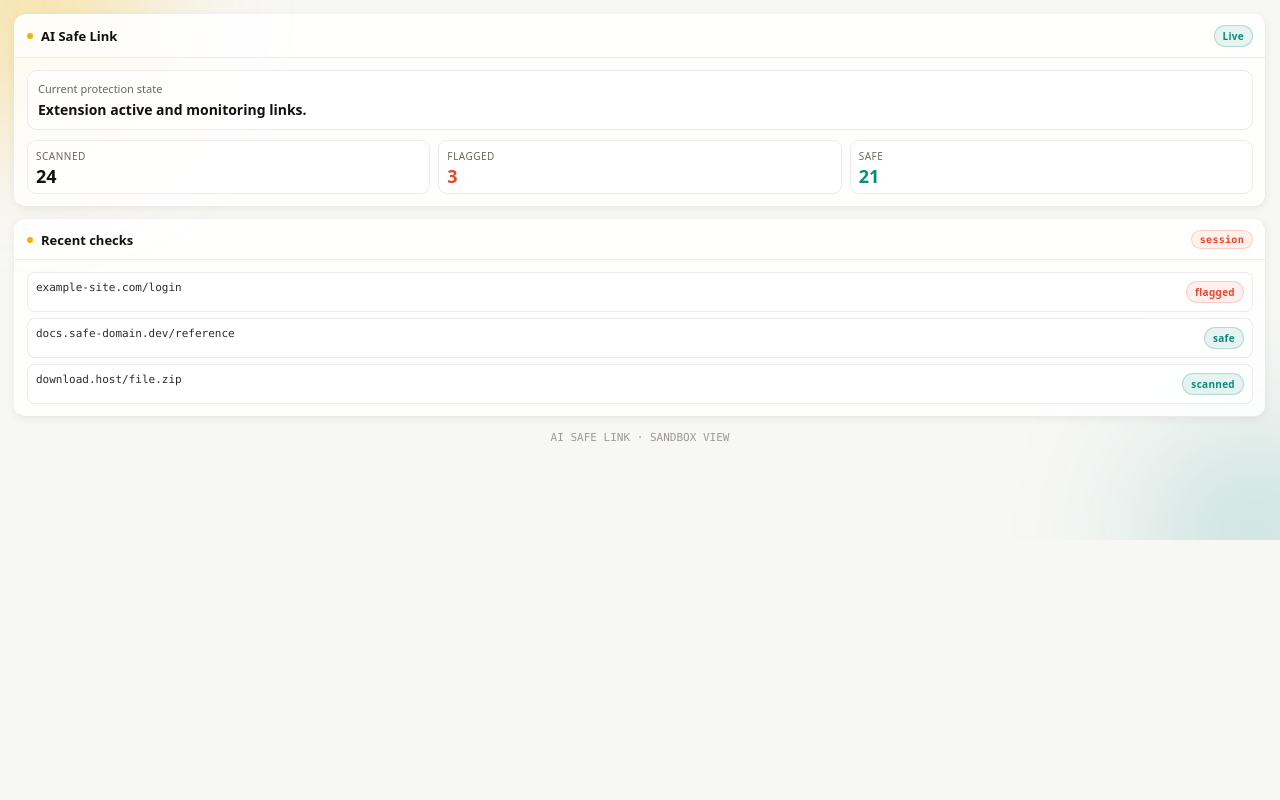
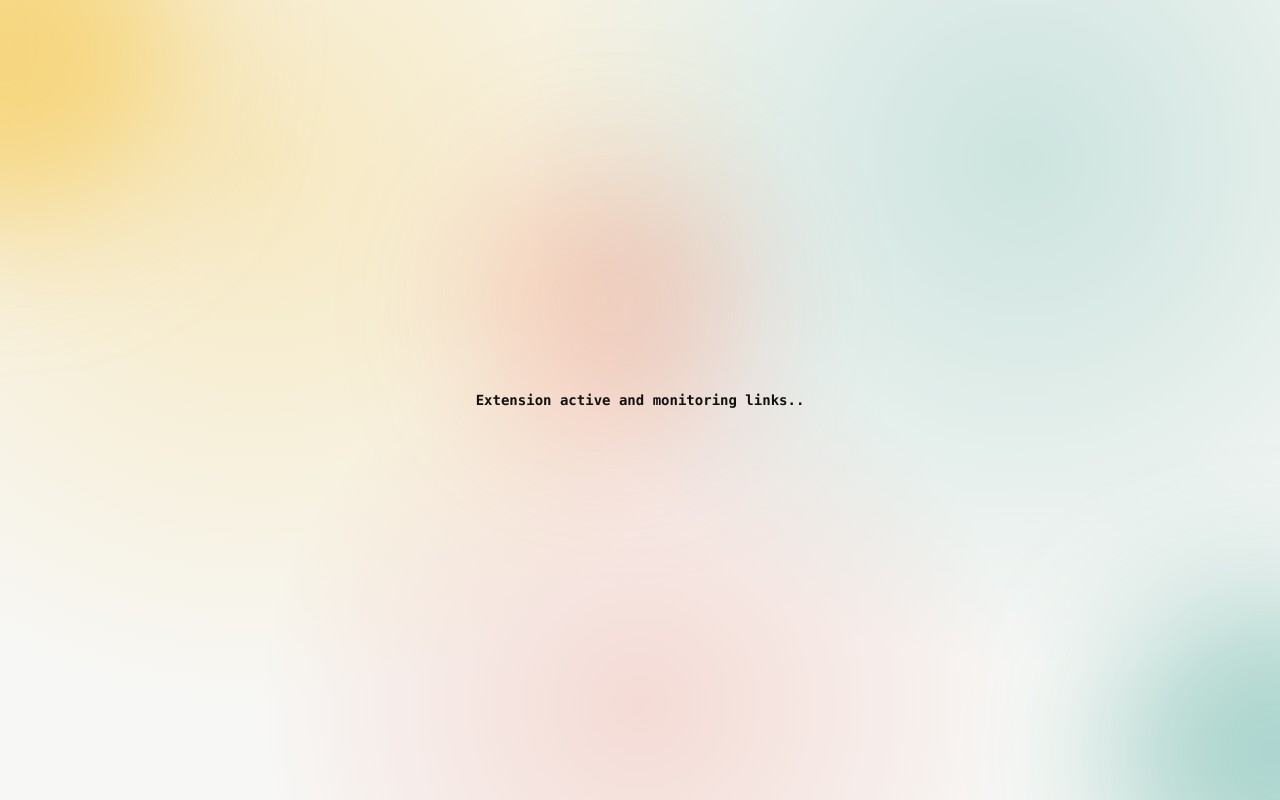
Before and after one commit to ClaraY05/hacktech-phishtank, a website with bundled scripts: page frontend/src/popup/popup.html in a window 1280 px wide. Built offline with nearby package versions, Linux system fonts and the light colour scheme.

Commit message:
added loading feature on analyzing

```diff
--- a/frontend/src/popup/index.ts
+++ b/frontend/src/popup/index.ts
@@ -1,44 +1,14 @@
 const statusEl = document.getElementById("status");
-const scannedCountEl = document.getElementById("scannedCount");
-const flaggedCountEl = document.getElementById("flaggedCount");
-const safeCountEl = document.getElementById("safeCount");
-const recentListEl = document.getElementById("recentList");
+if (statusEl) {
+  const variants = [
+    "Extension active and monitoring links.",
+    "Extension active and monitoring links..",
+  ];
+  let index = 0;
+  statusEl.textContent = variants[index];
 
-if (statusEl) {
-  statusEl.textContent = "Extension active and monitoring links.";
+  window.setInterval(() => {
+    index = (index + 1) % variants.length;
+    statusEl.textContent = variants[index];
+  }, 700);
 }
-
-if (scannedCountEl) {
-  scannedCountEl.textContent = "24";
-}
-
-if (flaggedCountEl) {
-  flaggedCountEl.textContent = "3";
-}
-
-if (safeCountEl) {
-  safeCountEl.textContent = "21";
-}
-
-if (recentListEl) {
-  recentListEl.innerHTML = `
-    <div class="item">
-      <div class="item-row">
-        <span class="item-url mono">example-site.com/login</span>
-        <span class="chip warn">flagged</span>
-      </div>
-    </div>
-    <div class="item">
-      <div class="item-row">
-        <span class="item-url mono">docs.safe-domain.dev/reference</span>
-        <span class="chip live">safe</span>
-      </div>
-    </div>
-    <div class="item">
-      <div class="item-row">
-        <span class="item-url mono">download.host/file.zip</span>
-        <span class="chip live">scanned</span>
-      </div>
-    </div>
-  `;
-}
--- a/frontend/src/popup/popup.html
+++ b/frontend/src/popup/popup.html
@@ -7,57 +7,11 @@
     <link rel="stylesheet" href="./styles/index.css" />
   </head>
   <body>
-    <div class="shell">
+    <div class="shell analyzing-shell">
       <div class="orb one"></div>
       <div class="orb two"></div>
-
-      <div class="app">
-        <div class="card">
-          <div class="card-head">
-            <div class="title"><span class="dot"></span> AI Safe Link</div>
-            <span class="chip live">Live</span>
-          </div>
-          <div class="body">
-            <div class="status-box">
-              <div class="status-label">Current protection state</div>
-              <div id="status">Loading...</div>
-            </div>
-            <div class="metrics">
-              <div class="metric">
-                <div class="metric-label">Scanned</div>
-                <div id="scannedCount" class="metric-value">0</div>
-              </div>
-              <div class="metric">
-                <div class="metric-label">Flagged</div>
-                <div id="flaggedCount" class="metric-value" style="color: var(--coral)">0</div>
-              </div>
-              <div class="metric">
-                <div class="metric-label">Safe</div>
-                <div id="safeCount" class="metric-value" style="color: var(--teal)">0</div>
-              </div>
-            </div>
-          </div>
-        </div>
-
-        <div class="card">
-          <div class="card-head">
-            <div class="title"><span class="dot"></span> Recent checks</div>
-            <span class="chip warn mono">session</span>
-          </div>
-          <div class="body">
-            <div id="recentList" class="list">
-              <div class="item">
-                <div class="item-row">
-                  <span class="item-url mono">No recent items yet</span>
-                  <span class="chip live">waiting</span>
-                </div>
-              </div>
-            </div>
-          </div>
-        </div>
-
-        <div class="foot mono">AI SAFE LINK · SANDBOX VIEW</div>
-      </div>
+      <div class="orb three"></div>
+      <div id="status" class="mono analyzing-status">Extension active and monitoring links.</div>
     </div>
     <script src="../../dist/popup/index.js"></script>
   </body>
--- a/frontend/src/popup/styles/layout.css
+++ b/frontend/src/popup/styles/layout.css
@@ -8,37 +8,58 @@ body {
   background: var(--bg);
   color: var(--ink);
   min-width: 420px;
-  min-height: 540px;
+  min-height: 100vh;
 }
 
 .shell {
   position: relative;
   overflow: hidden;
-  min-height: 540px;
+  min-height: 100vh;
   padding: 14px;
+}
+
+.shell::before {
+  content: "";
+  position: absolute;
+  inset: 0;
+  background:
+    radial-gradient(circle at 20% 20%, rgba(245, 179, 1, 0.22), transparent 45%),
+    radial-gradient(circle at 80% 20%, rgba(10, 140, 122, 0.18), transparent 42%),
+    radial-gradient(circle at 50% 88%, rgba(232, 71, 47, 0.16), transparent 40%);
+  z-index: 0;
+  pointer-events: none;
 }
 
 .orb {
   position: absolute;
   border-radius: 50%;
-  filter: blur(70px);
+  filter: blur(72px);
   pointer-events: none;
 }
 
 .orb.one {
-  width: 240px;
-  height: 240px;
-  background: rgba(245, 179, 1, 0.32);
-  top: -110px;
-  left: -90px;
+  width: clamp(170px, 44vmin, 360px);
+  height: clamp(170px, 44vmin, 360px);
+  background: rgba(245, 179, 1, 0.42);
+  top: -16%;
+  left: -14%;
 }
 
 .orb.two {
-  width: 210px;
-  height: 210px;
-  background: rgba(10, 140, 122, 0.22);
-  bottom: -100px;
-  right: -80px;
+  width: clamp(160px, 40vmin, 320px);
+  height: clamp(160px, 40vmin, 320px);
+  background: rgba(10, 140, 122, 0.32);
+  bottom: -14%;
+  right: -12%;
+}
+
+.orb.three {
+  width: clamp(140px, 34vmin, 280px);
+  height: clamp(140px, 34vmin, 280px);
+  background: rgba(232, 71, 47, 0.22);
+  top: 38%;
+  left: 48%;
+  transform: translate(-50%, -50%);
 }
 
 .app {
@@ -60,3 +81,20 @@ body {
   text-align: center;
   padding: 2px 0 4px;
 }
+
+.analyzing-shell {
+  display: flex;
+  align-items: center;
+  justify-content: center;
+}
+
+.analyzing-status {
+  position: relative;
+  z-index: 1;
+  font-size: clamp(15px, 2.8vmin, 22px);
+  font-weight: 700;
+  color: #111110;
+  text-align: center;
+  max-width: min(90%, 560px);
+  text-wrap: balance;
+}
```
Also changed, not shown: frontend/src/background/index.ts (+52 -0 lines), frontend/src/content/helper/featureState.ts (+17 -1 lines).
